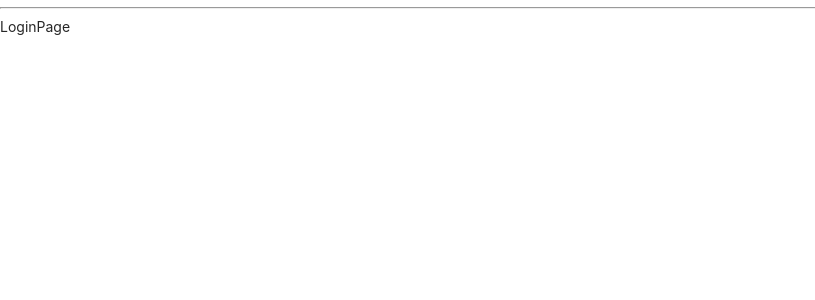
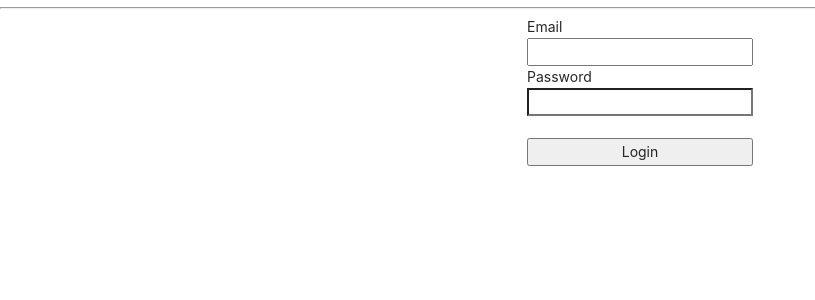
Before and after one commit to timetaxy/boilerplate, a React (Create React App) app in the folder client/: page /login in a window 1280 px wide. Shown: the top 300 px of the page, without its empty margins (0-815 px from the left). Built offline with nearby package versions, Linux system fonts and the light colour scheme.

Commit message:
loginpage

```diff
--- /dev/null
+++ b/client/src/_actions/user_action.js
@@ -0,0 +1,2 @@
+import axios from "axios";
+export function loginUser(dataToSubmit) {}
--- a/client/src/components/views/LandingPage/LandingPage.js
+++ b/client/src/components/views/LandingPage/LandingPage.js
@@ -5,6 +5,18 @@
   useEffect(() => {
     axios.get("api/test").then((response) => console.log(response.data));
   }, []);
-  return <div>LandingPage</div>;
+  return (
+    <div
+      style={{
+        display: "flex",
+        justifyContent: "center",
+        alignItens: "center",
+        width: "100%",
+        height: "100vh",
+      }}
+    >
+      <h2>LandingPage</h2>
+    </div>
+  );
 }
 export default LandingPage;
--- a/client/src/components/views/LoginPage/LoginPage.js
+++ b/client/src/components/views/LoginPage/LoginPage.js
@@ -1,7 +1,49 @@
-import React from "react";
+import { Axios } from "axios";
+import React, { useState } from "react";
+import { useDispatch } from "react-redux";
 
 function LoginPage() {
-  return <div>LoginPage</div>;
+  const dispatch = useDispatch();
+
+  const [Email, setEmail] = useState("");
+  const [Password, setPassword] = useState("");
+  const onEmailHandler = (event) => {
+    setEmail(event.currentTarget.value);
+  };
+  const onPasswordHandler = (event) => {
+    setPassword(event.currentTarget.value);
+  };
+  const onSubmitHandler = (event) => {
+    event.preventDefault(); //every pressing reflesh prevent
+    // console.log(`Email ${Email}`);
+    // console.log(`Password ${Password}`);
+    let body = { email: Email, password: Password };
+    dispatch(loginUser(body));
+    Axios.post("/api/user/login", body), then((response) => {});
+  };
+  return (
+    <div
+      style={{
+        display: "flex",
+        justifyContent: "center",
+        alignItens: "center",
+        width: "100%",
+        height: "100vh",
+      }}
+    >
+      <form
+        style={{ display: "flex", flexDirection: "column" }}
+        onSubmit={onSubmitHandler}
+      >
+        <label>Email</label>
+        <input type="email" value={Email} onChange={onEmailHandler} />
+        <label>Password</label>
+        <input type="password" value={Password} onChange={onPasswordHandler} />
+        <br />
+        <button type="submit">Login</button>
+      </form>
+    </div>
+  );
 }
 
 export default LoginPage;
```
Also changed, not shown: 1 other file (tests, documents, lock files or other folders).
